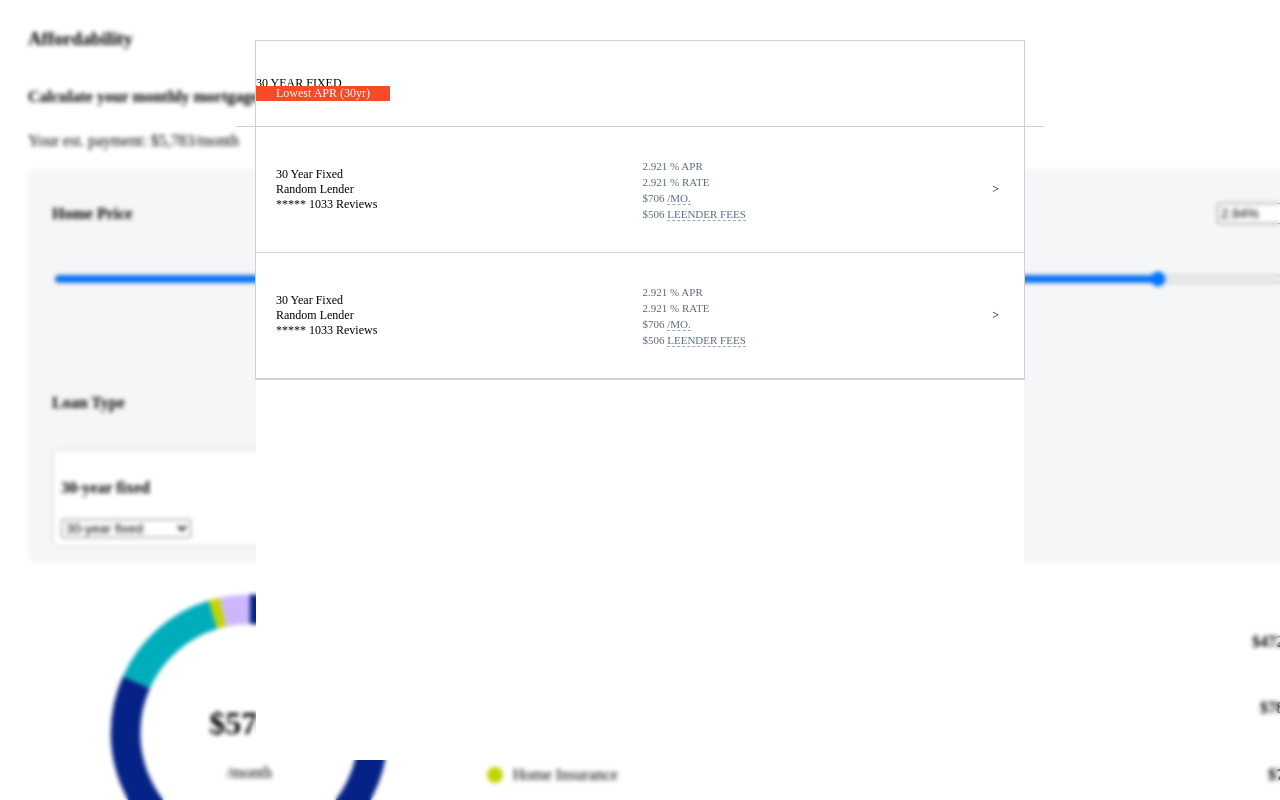
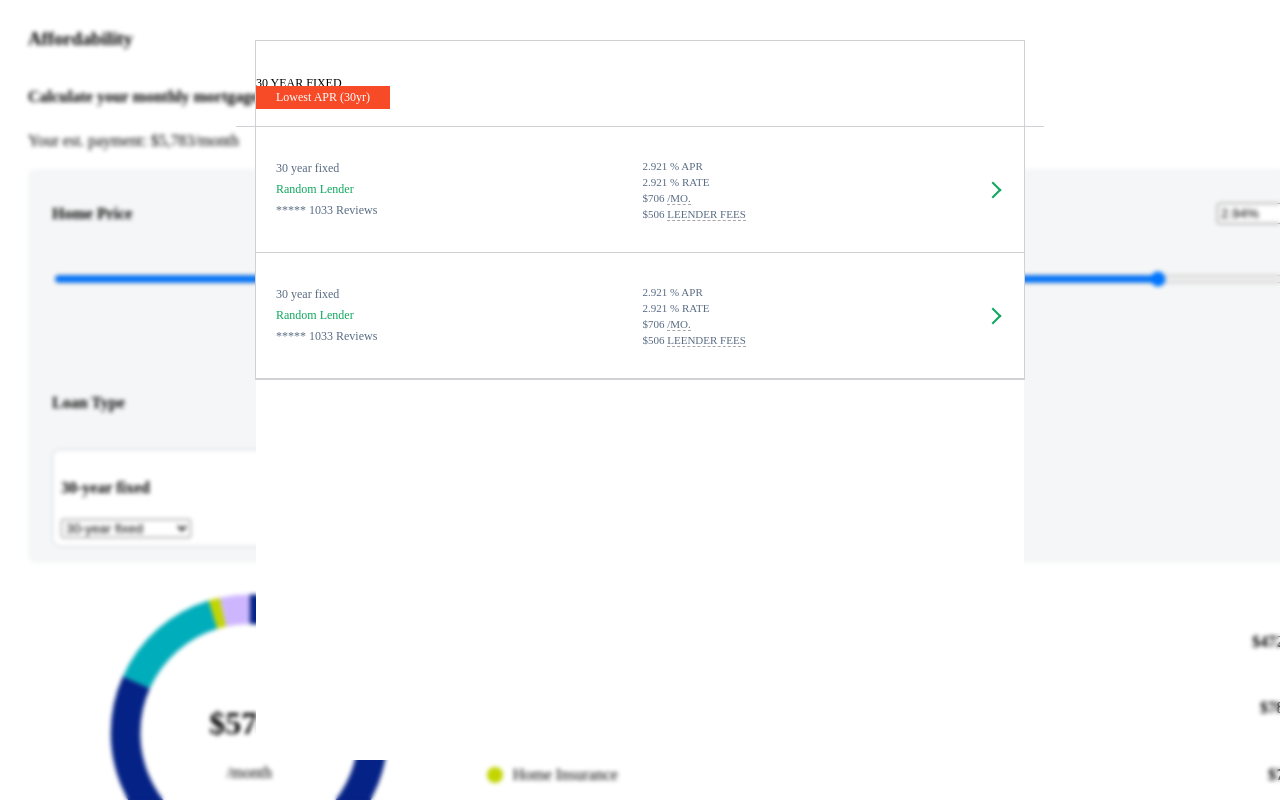
Before and after one commit to Realia-130/moduleAffordabilityWidget, a React (Create React App) app in the folder client/: page / in a window 1280 px wide. Shown: the top 800 px of the page. Built offline with nearby package versions, Linux system fonts and the light colour scheme; the HTML template or start-up script is replaced by a standard one.

Commit message:
Add styling for lender modal.

```diff
--- a/client/src/components/Lender.jsx
+++ b/client/src/components/Lender.jsx
@@ -10,6 +10,12 @@ const LenderContainer = styled.div`
   align-items: center;
   border-bottom: 1px solid #D1D1D5;
   font-weight: 200;
+  transition: all .05s;
+  cursor: pointer;
+
+  &:hover {
+    background-color:#F5F6F7;
+  }
 `;
 
 const LenderInfo = styled.div`
@@ -20,6 +26,11 @@ const LenderInfo = styled.div`
   align-items: flex-start;
   height: 100%;
   padding-left: 20px;
+  color: #596B82;
+
+  div {
+    padding: 3px 0;
+  }
 `;
 
 const Quotes = styled.div`
@@ -38,7 +49,7 @@ div {
 }
 `;
 
-const Arrow = styled.div`
+const ArrowContainer = styled.div`
   flex: 1;
   height: 100%;
   display: flex;
@@ -48,9 +59,23 @@ const Arrow = styled.div`
   padding-right: 25px;
 `;
 
+const Arrow = styled.i`
+  border: solid #10A75F;;
+  border-width: 2px 2px 0 0;
+  display: inline-block;
+  padding: 5px;
+  transform: rotate(45deg);
+`;
+
 const Tooltip = styled.span`
   cursor: help;
   border-bottom: 1px dashed #A7A6AB;
+`;
+
+const GreenLink = styled.span`
+  color:#10A75F;
+  cursor: pointer;
+  font-weight: 100;
 `;
 
 const Lender = () => {
@@ -58,8 +83,8 @@ const Lender = () => {
   return (
     <LenderContainer>
       <LenderInfo>
-        <div>30 Year Fixed</div>
-        <div>Random Lender</div>
+        <div>30 year fixed</div>
+        <div><GreenLink>Random Lender</GreenLink></div>
         <div>***** 1033 Reviews</div>
       </LenderInfo>
       <Quotes>
@@ -68,7 +93,9 @@ const Lender = () => {
         <div><span className="bold">$706</span> <Tooltip>/MO.</Tooltip></div>
         <div><span className="bold">$506</span> <Tooltip>LEENDER FEES</Tooltip></div>
       </Quotes>
-      <Arrow>></Arrow>
+      <ArrowContainer>
+        <Arrow />
+      </ArrowContainer>
     </LenderContainer>
   );
 };
--- a/client/src/components/LoanRates.jsx
+++ b/client/src/components/LoanRates.jsx
@@ -30,7 +30,7 @@ const RatesHeader = styled.div`
 const LowestRate = styled.div`
   background-color: #f74a27;
   color: #FFF;
-  padding: 0 20px;
+  padding: 4px 20px;
   position: absolute;
   top: 45px;
   left: 0;
```
Also changed, not shown: 1 other file (tests, documents, lock files or other folders).
